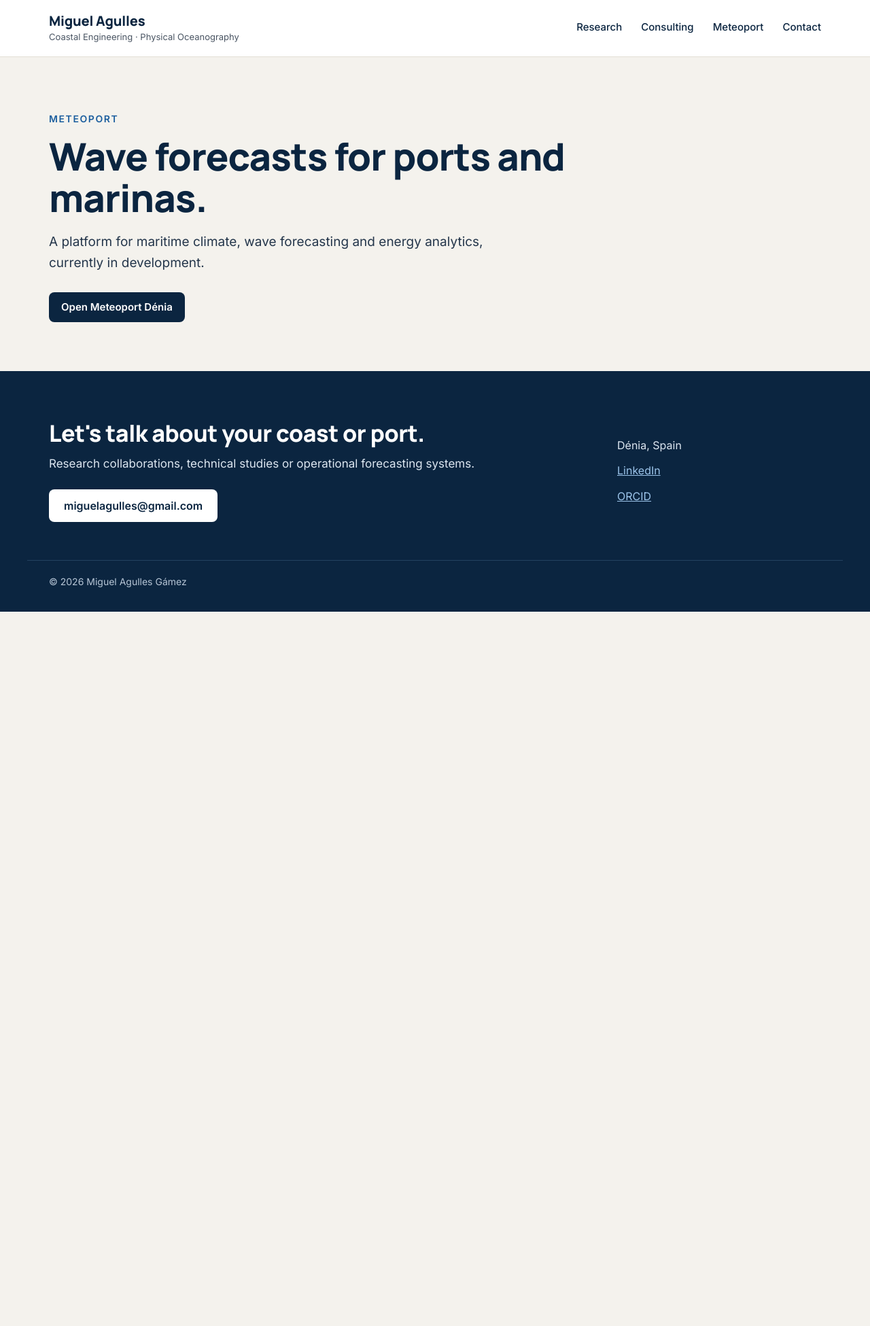
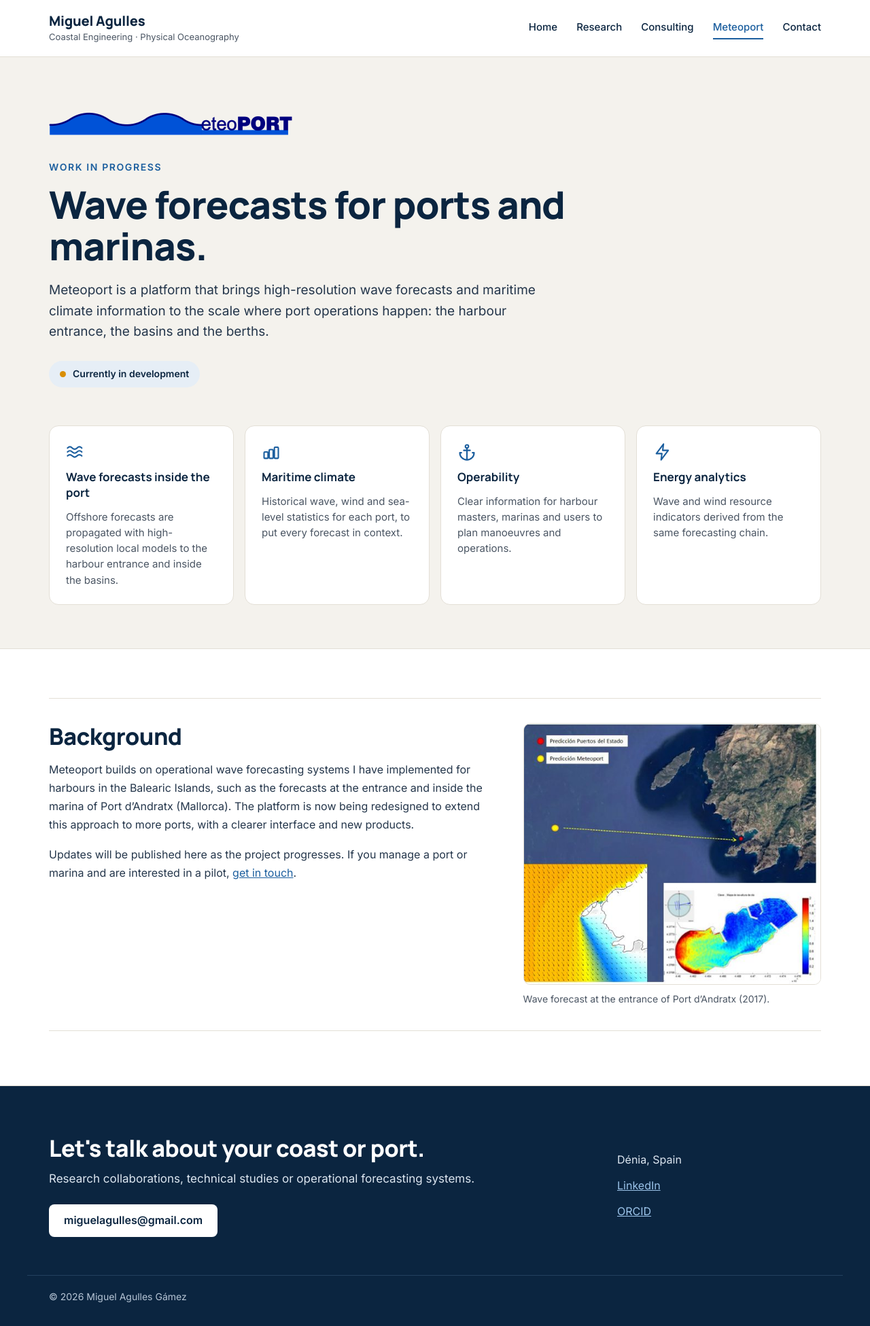
Before and after one commit to magulles/magulles.github.io, a Jekyll site: the page built from meteoport-project.md, in a window 1280 px wide. Shown: the whole page at 68% size. Built offline with Jekyll 4.4.1, drawn with Linux system fonts in a browser that asks for light colours; before the commit the page ends 900 px from its top, so only the background shows below that.

Commit message:
Add Home to the menu and turn Meteoport into an explanatory in-progress page
Co-Authored-By: Claude Opus 5.5 <noreply@anthropic.com>
Claude-Session: https://claude.ai/code/session_01PzMaffRr6QGj6ACvz4YfoR

```diff
--- a/_includes/header.html
+++ b/_includes/header.html
@@ -10,9 +10,10 @@
       <svg width="22" height="22" viewBox="0 0 24 24" fill="none" stroke="currentColor" stroke-width="2" stroke-linecap="round"><path d="M3 6h18M3 12h18M3 18h18"/></svg>
     </label>
     <nav class="site-nav" aria-label="Main">
+      <a href="{{ '/' | relative_url }}"{% if page.url == '/' %} class="active" aria-current="page"{% endif %}>Home</a>
       <a href="{{ '/research/' | relative_url }}"{% if page.url == '/research/' %} class="active" aria-current="page"{% endif %}>Research</a>
       <a href="{{ '/consulting/' | relative_url }}"{% if page.url == '/consulting/' %} class="active" aria-current="page"{% endif %}>Consulting</a>
-      <a href="https://meteoport.github.io/denia/">Meteoport</a>
+      <a href="{{ '/meteoport-project/' | relative_url }}"{% if page.url == '/meteoport-project/' %} class="active" aria-current="page"{% endif %}>Meteoport</a>
       <a href="{{ '/contact/' | relative_url }}"{% if page.url == '/contact/' %} class="active" aria-current="page"{% endif %}>Contact</a>
       {%- if site.cv != "" %}
       <a class="btn btn-dark" href="{{ site.cv | relative_url }}">Download CV</a>
--- a/assets/style.css
+++ b/assets/style.css
@@ -407,3 +407,19 @@ h1, h2, h3 {
   .project-grid { grid-template-columns: 1fr; }
   .section-title, .footer-cta h2 { font-size: 28px; }
 }
+
+/* Meteoport page */
+.meteoport-logo { width: 360px; max-width: 100%; height: auto; margin-bottom: 32px; }
+.status-pill {
+  display: inline-flex;
+  align-items: center;
+  gap: 10px;
+  margin: 28px 0 0;
+  padding: 8px 16px;
+  border-radius: 999px;
+  background: var(--chip);
+  font-size: 14px;
+  font-weight: 600;
+  color: var(--navy);
+}
+.status-dot { width: 9px; height: 9px; border-radius: 50%; background: #D98E04; }
--- a/meteoport-project.md
+++ b/meteoport-project.md
@@ -2,11 +2,56 @@
 layout: default
 title: Meteoport
 permalink: /meteoport-project/
+description: >-
+  Meteoport: high-resolution wave forecasts and maritime climate information
+  for ports and marinas. Currently in development.
 ---
 
 <section class="container page-intro">
-  <p class="eyebrow">Meteoport</p>
+  <img class="meteoport-logo" src="{{ '/assets/img/logo-meteoport.png' | relative_url }}" alt="Meteoport" width="360" height="36">
+  <p class="eyebrow">Work in progress</p>
   <h1>Wave forecasts for ports and marinas.</h1>
-  <p class="lead">A platform for maritime climate, wave forecasting and energy analytics, currently in development.</p>
-  <p style="margin-top:28px"><a class="btn btn-dark" href="https://meteoport.github.io/denia/">Open Meteoport Dénia</a></p>
+  <p class="lead">Meteoport is a platform that brings high-resolution wave forecasts and maritime climate information to the scale where port operations happen: the harbour entrance, the basins and the berths.</p>
+  <p class="status-pill"><span class="status-dot" aria-hidden="true"></span>Currently in development</p>
 </section>
+
+<section class="container services" aria-label="What Meteoport offers">
+  <div class="service-grid">
+    <div class="service">
+      <svg width="28" height="28" viewBox="0 0 24 24" fill="none" stroke="#1B5E9E" stroke-width="1.8" stroke-linecap="round" stroke-linejoin="round" aria-hidden="true"><path d="M2 12c2-2 4-2 6 0s4 2 6 0 4-2 6 0"/><path d="M2 17c2-2 4-2 6 0s4 2 6 0 4-2 6 0"/><path d="M2 7c2-2 4-2 6 0s4 2 6 0 4-2 6 0"/></svg>
+      <h3>Wave forecasts inside the port</h3>
+      <p>Offshore forecasts are propagated with high-resolution local models to the harbour entrance and inside the basins.</p>
+    </div>
+    <div class="service">
+      <svg width="28" height="28" viewBox="0 0 24 24" fill="none" stroke="#1B5E9E" stroke-width="1.8" stroke-linecap="round" stroke-linejoin="round" aria-hidden="true"><rect x="3" y="12" width="5" height="8" rx="1"/><rect x="9.5" y="9" width="5" height="11" rx="1"/><rect x="16" y="6" width="5" height="14" rx="1"/></svg>
+      <h3>Maritime climate</h3>
+      <p>Historical wave, wind and sea-level statistics for each port, to put every forecast in context.</p>
+    </div>
+    <div class="service">
+      <svg width="28" height="28" viewBox="0 0 24 24" fill="none" stroke="#1B5E9E" stroke-width="1.8" stroke-linecap="round" stroke-linejoin="round" aria-hidden="true"><circle cx="12" cy="5" r="2"/><path d="M12 7v14"/><path d="M5 13H3a9 9 0 0 0 18 0h-2"/><path d="M8 10h8"/></svg>
+      <h3>Operability</h3>
+      <p>Clear information for harbour masters, marinas and users to plan manoeuvres and operations.</p>
+    </div>
+    <div class="service">
+      <svg width="28" height="28" viewBox="0 0 24 24" fill="none" stroke="#1B5E9E" stroke-width="1.8" stroke-linecap="round" stroke-linejoin="round" aria-hidden="true"><path d="M13 2L4 14h7l-1 8 9-12h-7z"/></svg>
+      <h3>Energy analytics</h3>
+      <p>Wave and wind resource indicators derived from the same forecasting chain.</p>
+    </div>
+  </div>
+</section>
+
+<section class="band">
+  <div class="container studies">
+    <div class="study">
+      <div>
+        <h2 class="section-title" style="margin-bottom:16px">Background</h2>
+        <p>Meteoport builds on operational wave forecasting systems I have implemented for harbours in the Balearic Islands, such as the forecasts at the entrance and inside the marina of Port d’Andratx (Mallorca). The platform is now being redesigned to extend this approach to more ports, with a clearer interface and new products.</p>
+        <p style="margin-top:16px">Updates will be published here as the project progresses. If you manage a port or marina and are interested in a pilot, <a href="mailto:{{ site.email }}?subject=Meteoport">get in touch</a>.</p>
+      </div>
+      <figure>
+        <img src="{{ '/assets/img/projects/andratx.jpg' | relative_url }}" alt="Wave forecast at the entrance of Port d'Andratx" loading="lazy">
+        <figcaption>Wave forecast at the entrance of Port d’Andratx (2017).</figcaption>
+      </figure>
+    </div>
+  </div>
+</section>
```
Also changed, not shown: assets/img/logo-meteoport.png (added).
